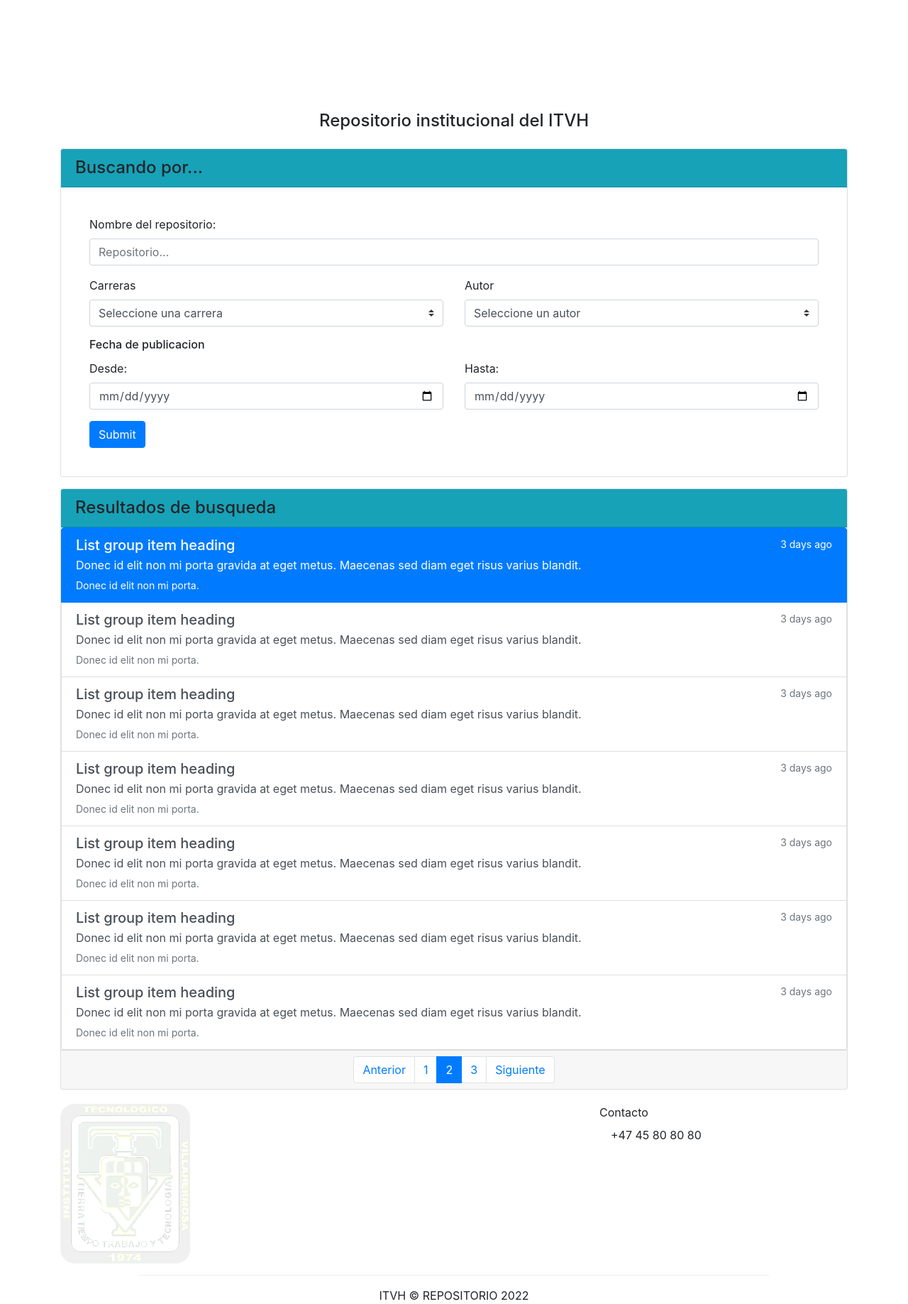
After one commit to Darkerc/ITVH_REPOSITORIO, a Yii app: template views/site/search.php in a window 1280 px wide. The commit adds this page. Shown: the whole page at 71% size. Run offline with PHP 8.4 and a stand-in for Yii, Linux system fonts and the light colour scheme; the template is opened without the code that fills it, so the values that code supplies are empty; style sheets or scripts are compiled from the project's sources; some libraries are stand-ins or nearby versions.

Commit message:
Añadiendo segunda vista del search

```diff
--- a/config/web.php
+++ b/config/web.php
@@ -46,14 +46,15 @@ $config = [
             ],
         ],
         'db' => $db,
-        /*
         'urlManager' => [
             'enablePrettyUrl' => true,
             'showScriptName' => false,
             'rules' => [
+                '<controller:\w+>/<id:\d+>'                          => '<controller>/view',
+                '<controller:\w+>/<action:\w+>/<id:\d+>'             => '<controller>/<action>',
+                '<controller:\w+>/<action:\w+>'                      => '<controller>/<action>',
             ],
         ],
-        */
     ],
     'params' => $params,
     'modules'=>[
--- a/frontend/src/assets/sass/index.sass
+++ b/frontend/src/assets/sass/index.sass
@@ -1 +1,2 @@
 @import "./main.sass"
+@import "./navbar.sass"
--- /dev/null
+++ b/frontend/src/assets/sass/navbar.sass
@@ -0,0 +1,26 @@
+.navbar_index
+    max-height: 200px
+    box-shadow: 2px 2px 2px 1px rgba(0, 0, 0, 0.2)
+    padding: 0px
+    background: white
+
+    .collapse
+        justify-content: end !important
+
+        ul
+            margin-left: auto !important
+
+    .logout
+        &:hover
+            color: black !important
+
+    .navbar-collapse
+        background: white
+
+    .logo_container
+        width: 200px
+        height: 100%
+
+        .logo_navbar
+            height: 100%
+            width: 100%
--- a/views/layouts/main.php
+++ b/views/layouts/main.php
@@ -34,9 +34,13 @@ AppAsset::register($this);
         NavBar::begin([
             'brandLabel' => 'ITVH Repositorio',
             //'brandUrl' => Yii::$app->homeUrl,
-            'brandLabel' => '<img src="/images/logo_itvh_largo.png" class="logo_navbar"/>',
+            'brandLabel' => '
+                <div class="logo_container">
+                    <img src="/images/logo_itvh_largo.png" class="logo_navbar"/>
+                </div>
+            ',
             'options' => [
-                'class' => 'mynavbar navbar-expand-md navbar-light fixed-top',
+                'class' => 'navbar_index navbar-expand-md navbar-light fixed-top',
             ],
         ]);
         echo Nav::widget([
@@ -48,6 +52,7 @@ AppAsset::register($this);
                     'label' => 'Listado',
                     'items' => [
                         ['label' => 'Autores', 'url' => ['/autor/index']],
+                        ['label' => 'Search', 'url' => ['/site/search']],
                         ['label' => 'Archivos', 'url' => ['/archivo/index']],
                     ],
                 ],
--- /dev/null
+++ b/views/site/search.php
@@ -0,0 +1,146 @@
+<?php
+
+/** @var yii\web\View $this */
+
+$this->title = 'ITVH Repositorio - Buscar';
+?>
+<div class="site-index">
+    <div class="py-3 text-center bg-transparent brand">
+        <h4>Repositorio institucional del ITVH</h4>
+    </div>
+
+    <div class="body-content">
+        <div class="row">
+            <div class="col-12">
+                <div class="card">
+                    <h4 class="card-header bg-info">Buscando por...</h4>
+                    <div class="card-body">
+                        <form class="row card-body">
+                            <div class="col col-12 form-group">
+                                <label for="exampleInputEmail1">Nombre del repositorio:</label>
+                                <input type="text" class="form-control" id="exampleInputEmail1" placeholder="Repositorio...">
+                            </div>
+                            <div class="col col-12 col-md-6 form-group">
+                                <label for="exampleInputPassword1">Carreras</label>
+                                <select class="custom-select">
+                                    <option selected>Seleccione una carrera</option>
+                                    <option value="1">One</option>
+                                    <option value="2">Two</option>
+                                    <option value="3">Three</option>
+                                </select>
+                            </div>
+                            <div class="col col-12 col-md-6 form-group">
+                                <label for="exampleInputPassword1">Autor</label>
+                                <select class="custom-select">
+                                    <option selected>Seleccione un autor</option>
+                                    <option value="1">Autor 1</option>
+                                    <option value="2">Autor 2</option>
+                                    <option value="3">Autor 3</option>
+                                </select>
+                            </div>
+                            <div class="col col-12">
+                                <h6 class="card-title">Fecha de publicacion</h6>
+                                <div class="row">
+                                    <div class="col col-12 col-md-6 form-group">
+                                        <label>Desde:</label>
+                                        <input type="date" class="form-control" placeholder="Repositorio...">
+                                    </div>
+                                    <div class="col col-12 col-md-6 form-group">
+                                        <label>Hasta:</label>
+                                        <input type="date" class="form-control" placeholder="Repositorio...">
+                                    </div>
+                                </div>
+                            </div>
+                            <div class="col col-12">
+                                <button type="submit" class="btn btn-primary">Submit</button>
+                            </div>
+                        </form>
+                    </div>
+                </div>
+            </div>
+            <div class="col-12 mt-3">
+                <div class="card">
+                    <h4 class="card-header bg-info">Resultados de busqueda</h4>
+                    <div class="card-body p-0">
+                        <div class="list-group">
+                            <a href="#" class="list-group-item list-group-item-action flex-column align-items-start active">
+                                <div class="d-flex w-100 justify-content-between">
+                                    <h5 class="mb-1">List group item heading</h5>
+                                    <small>3 days ago</small>
+                                </div>
+                                <p class="mb-1">Donec id elit non mi porta gravida at eget metus. Maecenas sed diam eget risus varius blandit.</p>
+                                <small>Donec id elit non mi porta.</small>
+                            </a>
+                            <a href="#" class="list-group-item list-group-item-action flex-column align-items-start">
+                                <div class="d-flex w-100 justify-content-between">
+                                    <h5 class="mb-1">List group item heading</h5>
+                                    <small class="text-muted">3 days ago</small>
+                                </div>
+                                <p class="mb-1">Donec id elit non mi porta gravida at eget metus. Maecenas sed diam eget risus varius blandit.</p>
+                                <small class="text-muted">Donec id elit non mi porta.</small>
+                            </a>
+                            <a href="#" class="list-group-item list-group-item-action flex-column align-items-start">
+                                <div class="d-flex w-100 justify-content-between">
+                                    <h5 class="mb-1">List group item heading</h5>
+                                    <small class="text-muted">3 days ago</small>
+                                </div>
+                                <p class="mb-1">Donec id elit non mi porta gravida at eget metus. Maecenas sed diam eget risus varius blandit.</p>
+                                <small class="text-muted">Donec id elit non mi porta.</small>
+                            </a>
+                            <a href="#" class="list-group-item list-group-item-action flex-column align-items-start">
+                                <div class="d-flex w-100 justify-content-between">
+                                    <h5 class="mb-1">List group item heading</h5>
+                                    <small class="text-muted">3 days ago</small>
+                                </div>
+                                <p class="mb-1">Donec id elit non mi porta gravida at eget metus. Maecenas sed diam eget risus varius blandit.</p>
+                                <small class="text-muted">Donec id elit non mi porta.</small>
+                            </a>
+                            <a href="#" class="list-group-item list-group-item-action flex-column align-items-start">
+                                <div class="d-flex w-100 justify-content-between">
+                                    <h5 class="mb-1">List group item heading</h5>
+                                    <small class="text-muted">3 days ago</small>
+                                </div>
+                                <p class="mb-1">Donec id elit non mi porta gravida at eget metus. Maecenas sed diam eget risus varius blandit.</p>
+                                <small class="text-muted">Donec id elit non mi porta.</small>
+                            </a>
+                            <a href="#" class="list-group-item list-group-item-action flex-column align-items-start">
+                                <div class="d-flex w-100 justify-content-between">
+                                    <h5 class="mb-1">List group item heading</h5>
+                                    <small class="text-muted">3 days ago</small>
+                                </div>
+                                <p class="mb-1">Donec id elit non mi porta gravida at eget metus. Maecenas sed diam eget risus varius blandit.</p>
+                                <small class="text-muted">Donec id elit non mi porta.</small>
+                            </a>
+                            <a href="#" class="list-group-item list-group-item-action flex-column align-items-start">
+                                <div class="d-flex w-100 justify-content-between">
+                                    <h5 class="mb-1">List group item heading</h5>
+                                    <small class="text-muted">3 days ago</small>
+                                </div>
+                                <p class="mb-1">Donec id elit non mi porta gravida at eget metus. Maecenas sed diam eget risus varius blandit.</p>
+                                <small class="text-muted">Donec id elit non mi porta.</small>
+                            </a>
+                        </div>
+                    </div>
+                    <div class="card-footer text-muted p-0">
+                        <ul class="pagination justify-content-center my-2">
+                            <li class="page-item">
+                                <span class="page-link">Anterior</span>
+                            </li>
+                            <li class="page-item"><a class="page-link" href="#">1</a></li>
+                            <li class="page-item active">
+                                <span class="page-link">
+                                    2
+                                    <span class="sr-only">(current)</span>
+                                </span>
+                            </li>
+                            <li class="page-item"><a class="page-link" href="#">3</a></li>
+                            <li class="page-item">
+                                <a class="page-link" href="#">Siguiente</a>
+                            </li>
+                        </ul>
+                    </div>
+                </div>
+            </div>
+        </div>
+    </div>
+</div>
```
Also changed, not shown: controllers/SiteController.php (+10 -0 lines), views/site/index.php (+4 -4 lines), frontend/src/assets/sass/search.sass (added).
